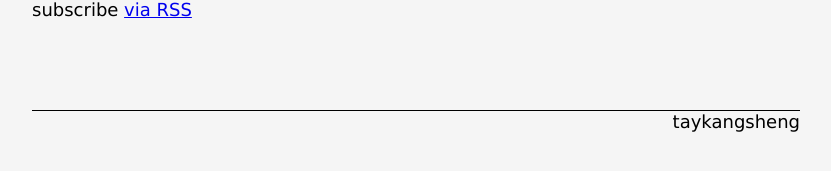
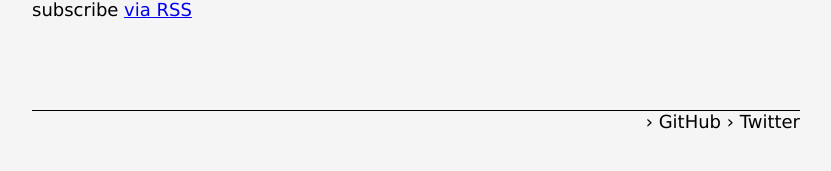
Before and after one commit to TayKangSheng/piggy-bank, a Jekyll site: the page built from index.md, in a window 1280 px wide. Shown: the part 502-673 px from the top of the page, without its empty margins (224-1055 px from the left). Built offline with Jekyll 4.4.1, drawn with Linux system fonts in a browser that asks for light colours.

Commit message:
fix footer

```diff
--- a/_config.yml
+++ b/_config.yml
@@ -18,8 +18,8 @@ title: piggy bank
 email: kangsheng@gmail.com
 description: >- # this means to ignore newlines until "baseurl:"
   dollar cents; penny dimes; give me all your money!
-twitter_username: jekyllrb
-github_username:  jekyll
+twitter_username: taykangsheng
+github_username:  TayKangSheng
 
 # CRITICAL CONFIGURATIONS
 url: "http://blog.taykangsheng.com" # the base hostname & protocol for your site, e.g. http://example.com
--- a/_includes/footer.html
+++ b/_includes/footer.html
@@ -1,39 +1,6 @@
 <footer class="site-footer h-card">
   <span id="signature">
-     <!-- {% assign default_paths = site.pages | map: "path" %} -->
-    <a href="https://www.github.com/taykangsheng/piggy-bank">{{ site.author }}</a>
+    <a href="https://www.github.com/taykangsheng">&rsaquo; GitHub</a>
+    <a href="https://www.twitter.com/taykangsheng">&rsaquo; Twitter</a>
   </span>
 </footer>
-
-  <!-- <data class="u-url" href="{{ "/" | relative_url }}"></data>
-
-  <div class="wrapper">
-
-    <h2 class="footer-heading">{{ site.title | escape }}</h2>
-
-    <div class="footer-col-wrapper">
-      <div class="footer-col footer-col-1">
-        <ul class="contact-list">
-          <li class="p-name">
-            {% if site.author %}
-              {{ site.author | escape }}
-            {% else %}
-              {{ site.title | escape }}
-            {% endif %}
-            </li>
-            {% if site.email %}
-            <li><a class="u-email" href="mailto:{{ site.email }}">{{ site.email }}</a></li>
-            {% endif %}
-        </ul>
-      </div>
-
-      <div class="footer-col footer-col-2">
-        {% include social.html %}
-      </div>
-
-      <div class="footer-col footer-col-3">
-        <p>{{ site.description | escape }}</p>
-      </div>
-    </div>
-
-  </div> -->
```
